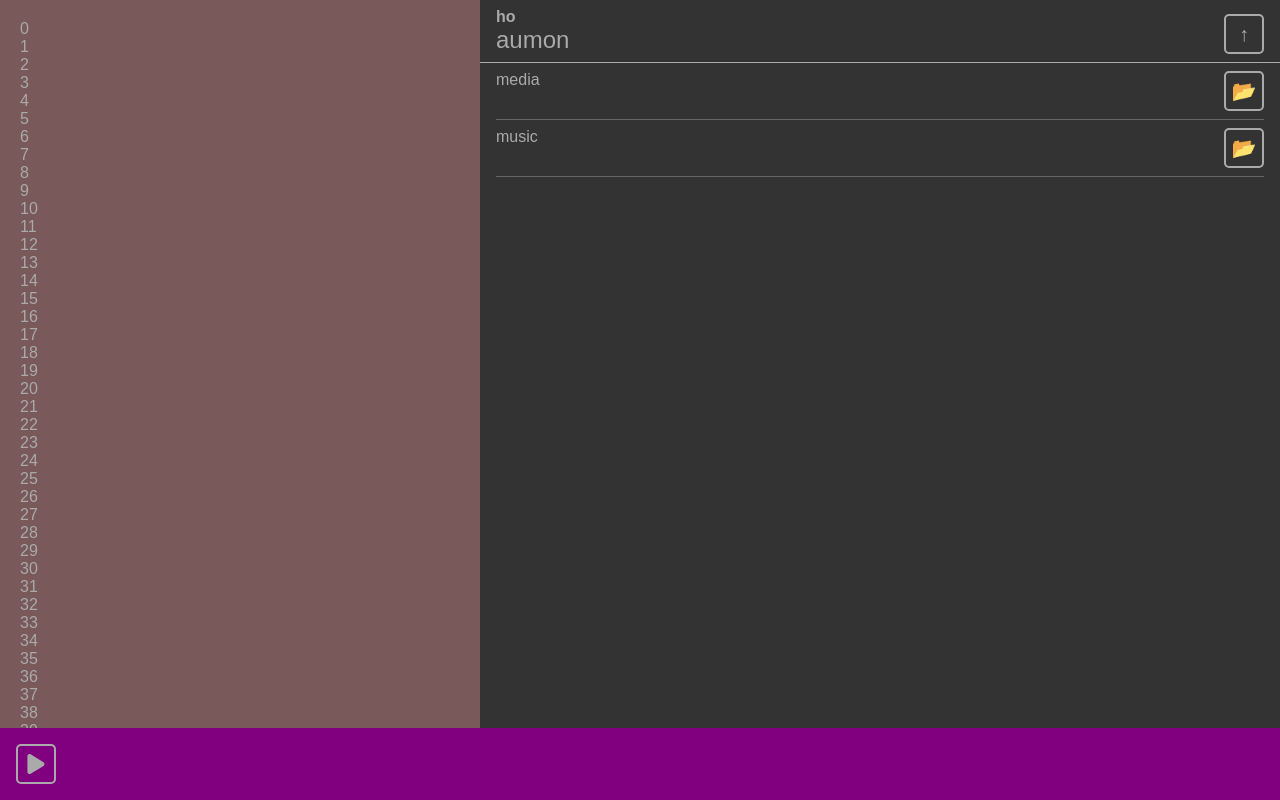
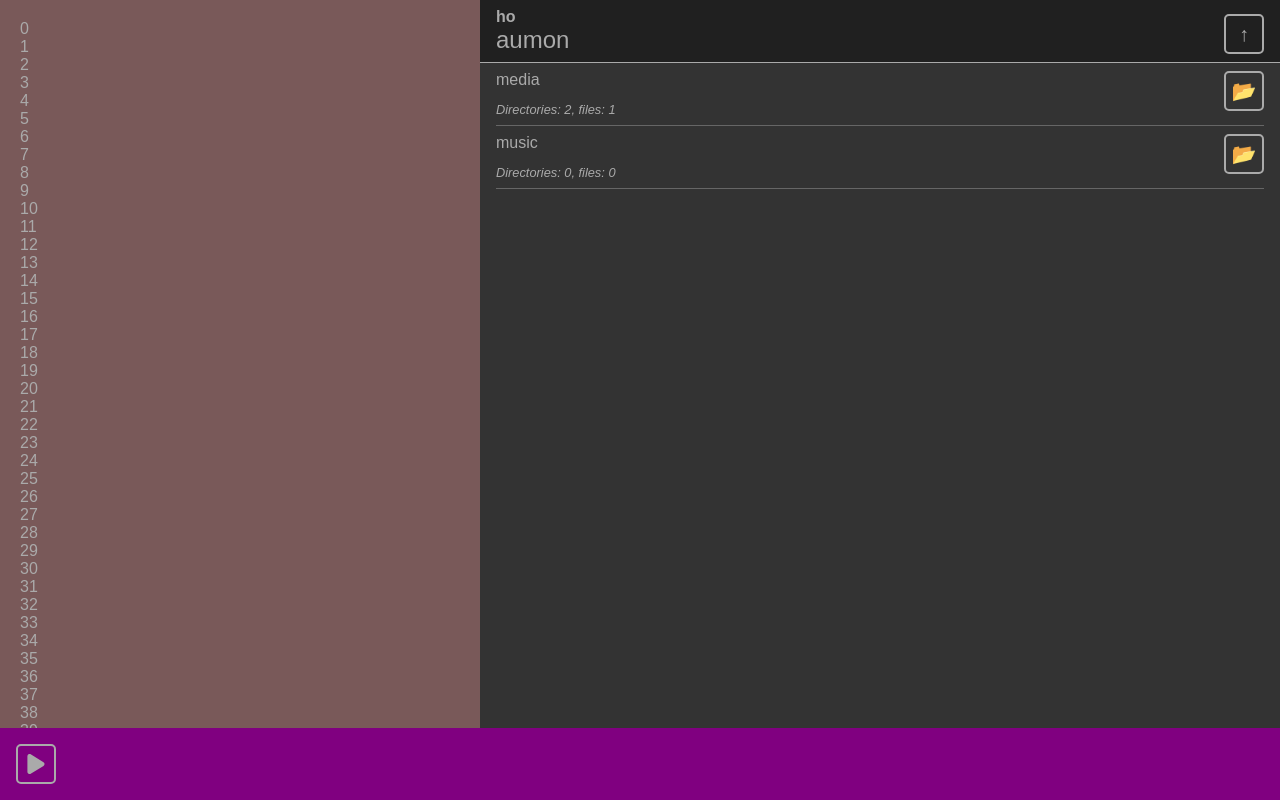
Before and after one commit to maro-ort/vlc-web, a React (Create React App) app: page / in a window 1280 px wide. Built offline with nearby package versions, Linux system fonts and the light colour scheme.

Commit message:
🚧 Added get dir info on FileBrowser

```diff
--- a/src/scss/sections/filebrowser.scss
+++ b/src/scss/sections/filebrowser.scss
@@ -1,14 +1,17 @@
+@use 'sass:math';
+
 $grid-gap: 1em;
 
 #filebrowser {
   .filebrowser {
     &__actions {
       align-items: end;
+      background-color: var(--color-black);
       border-bottom: 1px solid var(--color-light);
       display: grid;
       grid-gap: $grid-gap;
       grid-template-columns: 1fr auto auto;
-      padding: $grid-gap / 2 $grid-gap;
+      padding: math.div($grid-gap, 2) $grid-gap;
     }
 
     &__breadcrumbs {
@@ -36,29 +39,33 @@ $grid-gap: 1em;
     &__item {
       border-bottom: 1px solid var(--color-dark);
       display: grid;
-      cursor: pointer;
       grid-gap: $grid-gap;
       grid-template-columns: 1fr auto;
-      margin: $grid-gap / 2 $grid-gap;
-      padding-bottom: $grid-gap / 2;
+      margin: math.div($grid-gap, 2) $grid-gap;
+      padding-bottom: math.div($grid-gap, 2);
 
-      &:hover {
-        color: var(--color-accent);
+
+      &.dir {
+        cursor: pointer;
       }
 
-      &.dir {
-        // background-color: var(--color-black);
+      &-info {
+        overflow: hidden;
+        // text-overflow: ellipsis;
+        // width: 100%;
       }
 
       &-name {
+        text-overflow: ellipsis;
         overflow: hidden;
-        text-overflow: ellipsis;
-        transition: all .1s;
-        // text-align: left;
+        // width: 100%;
         white-space: nowrap;
-        width: 100%;
+      }
 
-
+      &-ext {
+        font-style: italic;
+        font-size: .8em;
+        margin-top: 1em;
       }
     }
 
@@ -71,8 +78,8 @@ $grid-gap: 1em;
         font-weight: bold;
         padding: 0 .5em;
 
-        &:first-child { padding-left: 0;}
-        &:last-child { padding-right: 0;}
+        &:first-child { padding-left: 0; }
+        &:last-child { padding-right: 0; }
 
         &:hover {
           color: var(--color-accent);
--- a/src/scss/vars.scss
+++ b/src/scss/vars.scss
@@ -1,4 +1,4 @@
-$grey-black: rgb(17, 17, 17);
+$grey-black: rgb(32, 32, 32);
 $grey-dark: rgb(102, 102, 102); //#666;
 $grey-darker: rgb(51, 51, 51); //#333;
 $grey-light: rgb(170, 170, 170);
--- a/src/ui/FileBrowser.tsx
+++ b/src/ui/FileBrowser.tsx
@@ -1,4 +1,4 @@
-import React, { FC, useCallback, useContext, useEffect, useState } from 'react'
+import React, { FC, useCallback, useContext, useEffect, useMemo, useState } from 'react'
 import cx from 'classnames'
 
 import { AppCtx } from '@src/App'
@@ -9,6 +9,11 @@ type ItemListType = {
   parent?: BrowserItem
   dirs: BrowserItem[]
   files: BrowserItem[]
+}
+
+type DirInfoType = {
+  dirs: number
+  files: number
 }
 
 const Breadcrumbs: FC<{ path: string; browseTo: (path: string) => void }> = ({ path, browseTo }) => {
@@ -49,11 +54,26 @@ const Breadcrumbs: FC<{ path: string; browseTo: (path: string) => void }> = ({ p
 const DirItem: FC<{
   file: BrowserItem
   browseTo: () => void
-}> = ({ file, browseTo }) => {
+  getDirInfo: (path: string) => Promise<DirInfoType | undefined>
+}> = ({ file, browseTo, getDirInfo }) => {
+  const [dirInfo, setDirInfo] = useState<DirInfoType>()
+
+  useEffect(() => {
+    // TODO: Display loader
+    const interval = setTimeout(() => getDirInfo(file.path).then(setDirInfo), 500)
+    return () => clearInterval(interval)
+    // eslint-disable-next-line react-hooks/exhaustive-deps
+  }, [])
+
   return (
     <>
-      <div className="filebrowser__item-name" onClick={browseTo} title={file.name}>
-        {file.name}
+      <div className="filebrowser__item-info" onClick={browseTo} title={file.name}>
+        <div className="filebrowser__item-name">{file.name}</div>
+        {dirInfo && (
+          <div className="filebrowser__item-ext">
+            Directories: {dirInfo.dirs}, files: {dirInfo.files}
+          </div>
+        )}
       </div>
       <div onClick={browseTo} title={file.name}>
         <button title="Open folder">📂</button>
@@ -66,13 +86,16 @@ const FileItem: FC<{
   file: BrowserItem
   addToPlaylist: (item: BrowserItem) => void
 }> = ({ file, addToPlaylist }) => {
-  const extension = file.name.split('.').pop()
+  const extension = (() => {
+    const ext = file.name.split('.').pop()
+    return ext && /^\w{2,5}$/.test(ext) ? ext.toLocaleUpperCase() : undefined
+  })()
 
   return (
     <>
-      <div className="filebrowser__item-name" title={file.name}>
-        {file.name}
-        <div>{extension}</div>
+      <div className="filebrowser__item-info" title={file.name}>
+        <div className="filebrowser__item-name">{file.name}</div>
+        {extension && <div className="filebrowser__item-ext">{extension}</div>}
       </div>
       <div>
         <button onClick={() => addToPlaylist(file)} title={`Add ${file.name} to pplaylist`}>
@@ -96,7 +119,7 @@ const FileBrowser: FC<{}> = () => {
       setPath(path)
 
       void vlc.browser
-        .fakeDir(path)
+        .dir(path)
         .then(f => f.sort((a, b) => (a.type === b.type ? a.name.localeCompare(b.name) : a.type.localeCompare(b.type))))
         .then(f =>
           f.reduce(
@@ -110,6 +133,25 @@ const FileBrowser: FC<{}> = () => {
           )
         )
         .then(setItemList)
+    },
+    [vlc.browser]
+  )
+
+  const getDirInfo = useCallback(
+    (path: string): Promise<DirInfoType | undefined> => {
+      return vlc.browser
+        .dir(path)
+        .then(f =>
+          f.reduce(
+            (acc, { type }) => {
+              if (type === 'dir') acc.dirs++
+              else if (type === 'file') acc.files++
+              return acc
+            },
+            { dirs: -1, files: 0 }
+          )
+        )
+        .catch(() => undefined)
     },
     [vlc.browser]
   )
@@ -134,12 +176,12 @@ const FileBrowser: FC<{}> = () => {
       </div>
       <div className="filebrowser__items">
         {itemList.dirs.map((file, i) => (
-          <div key={i} className={cx('filebrowser__item', file.type)}>
-            <DirItem file={file} browseTo={() => browseTo(file.path)} />
+          <div key={i + file.path} className={cx('filebrowser__item', file.type)}>
+            <DirItem file={file} browseTo={() => browseTo(file.path)} getDirInfo={getDirInfo} />
           </div>
         ))}
         {itemList.files.map((file, i) => (
-          <div key={i} className={cx('filebrowser__item', file.type)}>
+          <div key={i + file.path} className={cx('filebrowser__item', file.type)}>
             <FileItem file={file} addToPlaylist={addToPlaylist} />
           </div>
         ))}
--- a/src/vlc/index.ts
+++ b/src/vlc/index.ts
@@ -12,7 +12,8 @@ const sendCommand = async <T>(params: Record<string, string> = {}, path: string
 
 class Browser {
   async dir(uri: string): Promise<BrowserItem[]> {
-    return await sendCommand<ResponseBrowserDir>({ dir: uri }, 'browse').then(({ element }) => element)
+    return this.fakeDir(uri)
+    // return await sendCommand<ResponseBrowserDir>({ dir: uri }, 'browse').then(({ element }) => element)
   }
 
   async fakeDir(uri: string): Promise<BrowserItem[]> {
```
